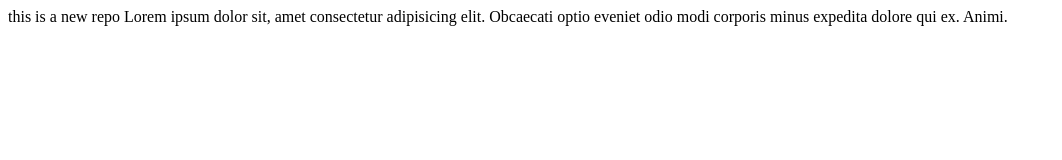
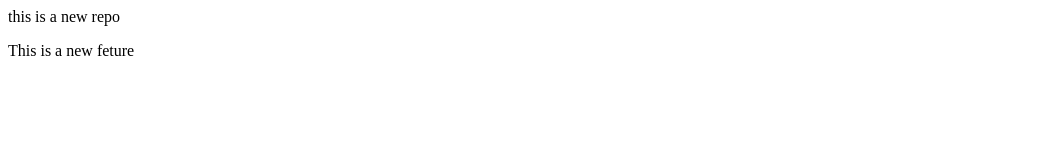
Before and after one commit to ydvbibek-kumar/localrepo, a plain HTML site: page index.html in a window 1280 px wide. Shown: the whole page, without its empty margins (0-1062 px from the left). Drawn offline with Linux system fonts and the light colour scheme.

Commit message:
add new feture

```diff
--- a/index.html
+++ b/index.html
@@ -1 +1,2 @@
-<p>this is a new repo Lorem ipsum dolor sit, amet consectetur adipisicing elit. Obcaecati optio eveniet odio modi corporis minus expedita dolore qui ex. Animi.</p>
+<p>this is a new repo</p>
+<p>This is a new feture</p>
```
